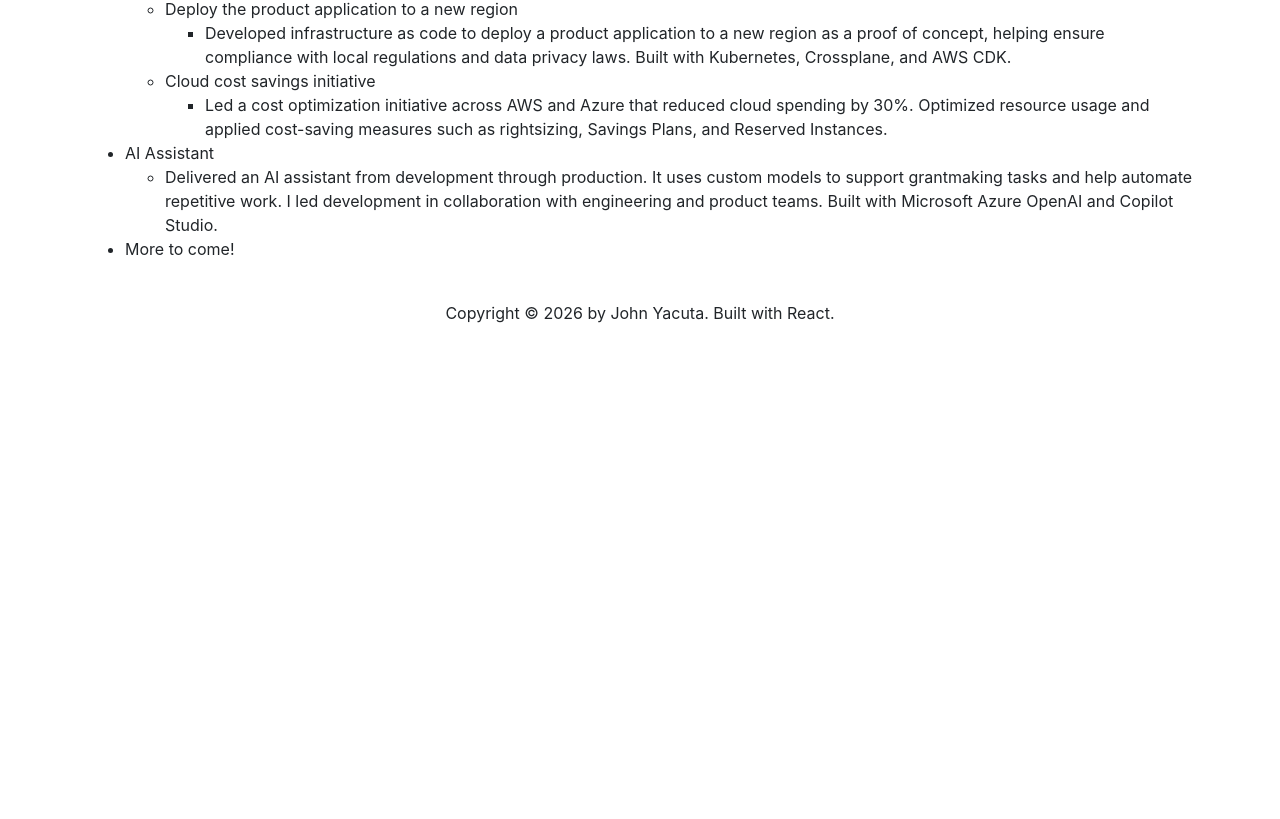
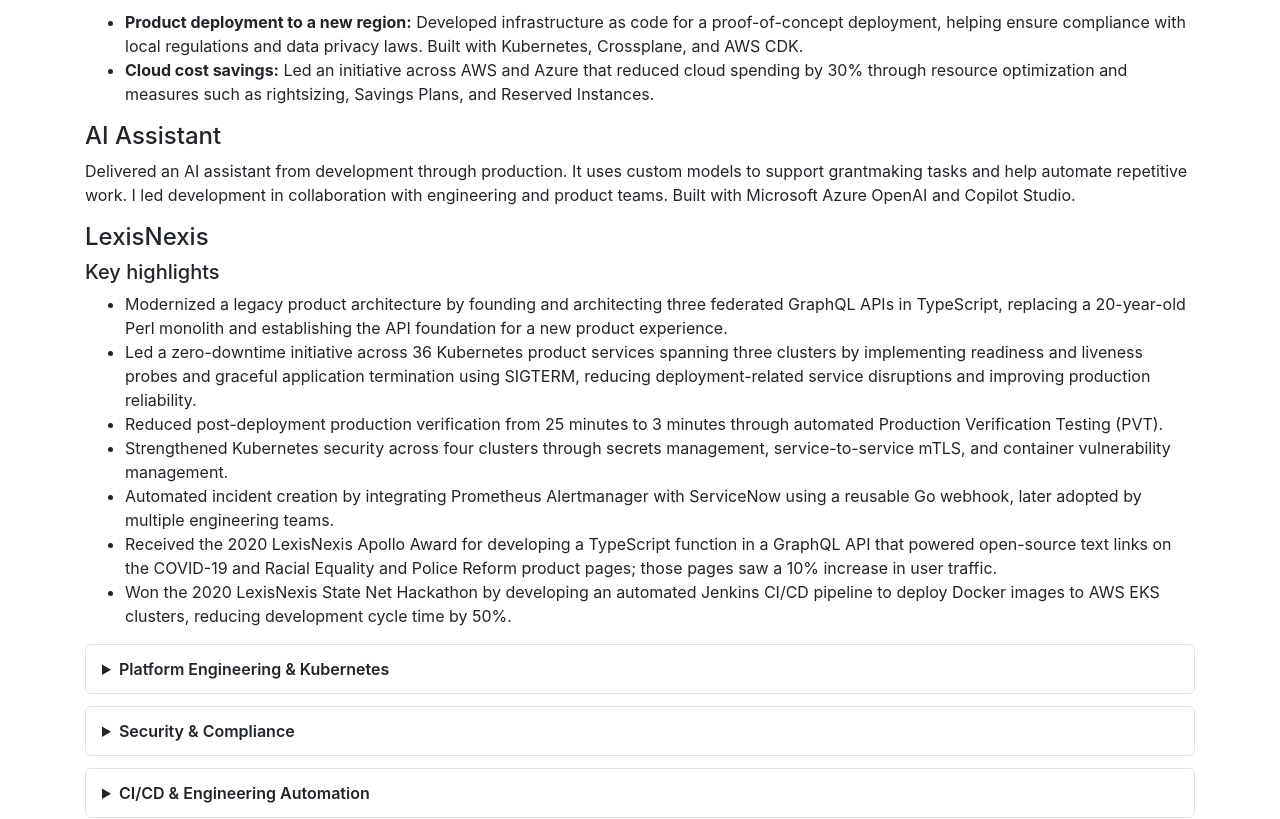
Before and after one commit to johnyacuta/johnyacuta.github.io, a React (Vite) app: page /#/projects in a window 1280 px wide. Shown: the part 936-1755 px from the top of the page. Before the commit the page ends 1285 px from the top, so only its background shows below. Built offline with nearby package versions, Linux system fonts and the light colour scheme.

Commit message:
Added work projects for lexisnexis

```diff
--- a/src/App.css
+++ b/src/App.css
@@ -97,6 +97,26 @@
   margin-top: 50px;
 }
 
+.project-details {
+  margin: 0.75rem 0;
+  padding: 0.75rem 1rem;
+  border: 1px solid #dee2e6;
+  border-radius: 0.375rem;
+}
+
+.project-details summary {
+  cursor: pointer;
+  font-weight: 600;
+}
+
+.project-details[open] summary {
+  margin-bottom: 0.75rem;
+}
+
+.project-details ul {
+  padding-left: 1.25rem;
+}
+
 @keyframes App-logo-spin {
   from {
     transform: rotate(0deg);
--- a/src/pages/projects/index.mdx
+++ b/src/pages/projects/index.mdx
@@ -25,11 +25,75 @@ Explore these personal projects on [GitHub](https://github.com/johnyacuta).
 
 ### Work Projects
 
-- Submittable
-  - Deploy the product application to a new region
-    - Developed infrastructure as code to deploy a product application to a new region as a proof of concept, helping ensure compliance with local regulations and data privacy laws. Built with Kubernetes, Crossplane, and AWS CDK.
-  - Cloud cost savings initiative
-    - Led a cost optimization initiative across AWS and Azure that reduced cloud spending by 30%. Optimized resource usage and applied cost-saving measures such as rightsizing, Savings Plans, and Reserved Instances.
-- AI Assistant
-  - Delivered an AI assistant from development through production. It uses custom models to support grantmaking tasks and help automate repetitive work. I led development in collaboration with engineering and product teams. Built with Microsoft Azure OpenAI and Copilot Studio.
-- More to come!
+#### Submittable
+
+- **Product deployment to a new region:** Developed infrastructure as code for a proof-of-concept deployment, helping ensure compliance with local regulations and data privacy laws. Built with Kubernetes, Crossplane, and AWS CDK.
+- **Cloud cost savings:** Led an initiative across AWS and Azure that reduced cloud spending by 30% through resource optimization and measures such as rightsizing, Savings Plans, and Reserved Instances.
+
+#### AI Assistant
+
+Delivered an AI assistant from development through production. It uses custom models to support grantmaking tasks and help automate repetitive work. I led development in collaboration with engineering and product teams. Built with Microsoft Azure OpenAI and Copilot Studio.
+
+#### LexisNexis
+
+##### Key highlights
+
+- Modernized a legacy product architecture by founding and architecting three federated GraphQL APIs in TypeScript, replacing a 20-year-old Perl monolith and establishing the API foundation for a new product experience.
+- Led a zero-downtime initiative across 36 Kubernetes product services spanning three clusters by implementing readiness and liveness probes and graceful application termination using SIGTERM, reducing deployment-related service disruptions and improving production reliability.
+- Reduced post-deployment production verification from 25 minutes to 3 minutes through automated Production Verification Testing (PVT).
+- Strengthened Kubernetes security across four clusters through secrets management, service-to-service mTLS, and container vulnerability management.
+- Automated incident creation by integrating Prometheus Alertmanager with ServiceNow using a reusable Go webhook, later adopted by multiple engineering teams.
+- Received the 2020 LexisNexis Apollo Award for developing a TypeScript function in a GraphQL API that powered open-source text links on the COVID-19 and Racial Equality and Police Reform product pages; those pages saw a 10% increase in user traffic.
+- Won the 2020 LexisNexis State Net Hackathon by developing an automated Jenkins CI/CD pipeline to deploy Docker images to AWS EKS clusters, reducing development cycle time by 50%.
+
+<details className="project-details">
+  <summary>Platform Engineering & Kubernetes</summary>
+
+- Led a Chaos Engineering initiative with Chaos Mesh that identified six production reliability improvements, including hardened liveness and readiness probes.
+- Designed and deployed Linkerd service mesh across four Kubernetes clusters using infrastructure as code and mTLS to secure service-to-service communication and meet security requirements.
+- Deployed Jaeger across four clusters for distributed tracing. Used production traces to identify and optimize three slow queries in response to customer performance concerns.
+- Deployed Grafana and Prometheus across all Kubernetes clusters to establish centralized monitoring and observability for production services.
+- Developed and maintained four AWS CloudFormation templates to provision and manage EKS clusters, enabling repeatable infrastructure-as-code upgrades using eksctl.
+- Consolidated 35 AWS Elastic Load Balancers into seven Application Load Balancers across AWS EKS clusters, reducing infrastructure complexity and saving approximately $10K annually in cloud costs.
+- Upgraded four Ambassador API Gateway instances to Ambassador Edge Stack, migrating production workloads without downtime while supporting cost reduction and using AWS Layer 7 load balancing.
+- Configured Fluentd in the EFK stack to parse and structure application logs into Kibana data buckets, improving log discovery and troubleshooting.
+</details>
+
+<details className="project-details">
+  <summary>Security & Compliance</summary>
+
+- Led deployment of Sealed Secrets across four Kubernetes clusters, securing approximately 40 application secrets and supporting organizational security requirements.
+- Deployed and standardized Twistlock across four clusters using infrastructure as code, achieving full cluster coverage and establishing automated quarterly CVE patching reminders.
+- Upgraded four AWS Application Load Balancers to TLS 1.2 to meet security requirements without service disruption or downtime.
+- Integrated LDAP authentication with Kubernetes-hosted applications, including Argo CD and Grafana, enabling engineers to sign in with their corporate legal IDs.
+</details>
+
+<details className="project-details">
+  <summary>CI/CD & Engineering Automation</summary>
+
+- Led implementation of PVT using Argo CD Sync Phases and Waves to orchestrate automated post-deployment tests. Built the test suite with Python and Selenium, reducing verification time from 25 minutes to 3 minutes.
+- Integrated an internal API into CI/CD pipelines to collect and report DORA metrics, achieving full coverage across microservices and improving visibility into engineering delivery.
+- Automated daily production release reporting with a Python application running as a Kubernetes CronJob. It combines Azure DevOps release notes with Microsoft Teams posts, eliminating 20 minutes of manual reporting each day.
+- Developed approximately 30 Prometheus Alertmanager rules as configuration code to support production incident detection, triage, and remediation.
+- Developed highly praised side projects reused by multiple engineering teams, including a documented Go webhook that transforms Prometheus alerts into ServiceNow-compatible incident requests, a release communication manager using Microsoft Teams APIs, and a Jenkins workflow for automatic deployments to development environments.
+</details>
+
+<details className="project-details">
+  <summary>Software Architecture & Application Development</summary>
+
+- Founded and architected three TypeScript GraphQL APIs using GraphQL Federation, taking them from initial design through production deployment. They established the API foundation and primary entry point for a new product experience, replacing a 20-year-old Perl monolith.
+- Implemented approximately 10 TypeScript GraphQL resolvers to support the new product's user interface and deliver required API functionality for launch.
+- Optimized a Python Flask API by reducing recursive function calls from nine to six and tuning SQL queries for Elasticsearch-backed search, cutting database response time by 25%.
+</details>
+
+<details className="project-details">
+  <summary>Technical Leadership & Mentorship</summary>
+
+- Mentored three senior engineers in Git and Kubernetes through hands-on coaching and technical documentation, helping them become independently proficient within a few days.
+</details>
+
+<details className="project-details">
+  <summary>Production Operations & Incident Response</summary>
+
+- Participated in a weekly on-call rotation, triaging and resolving P1-P5 incidents with typical resolution times of 1-2 hours. Created postmortems to document findings and tracked follow-up actions through closure.
+</details>
```
